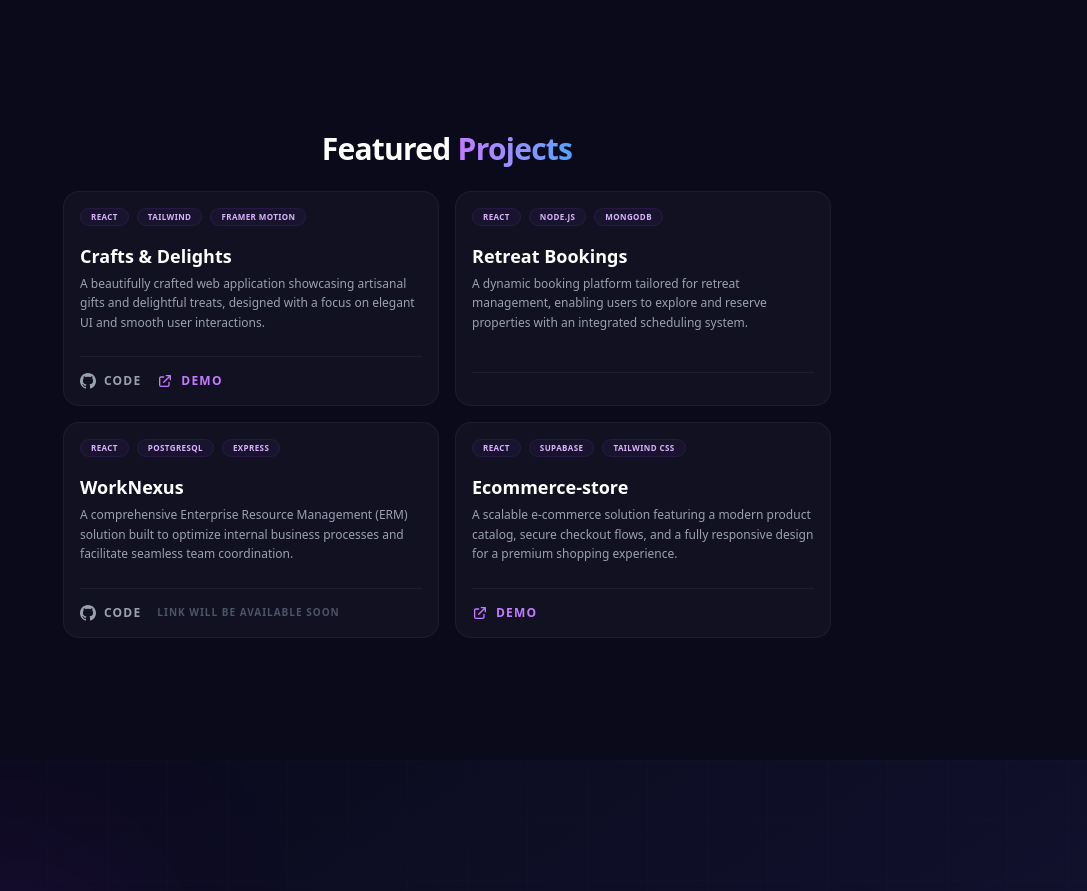
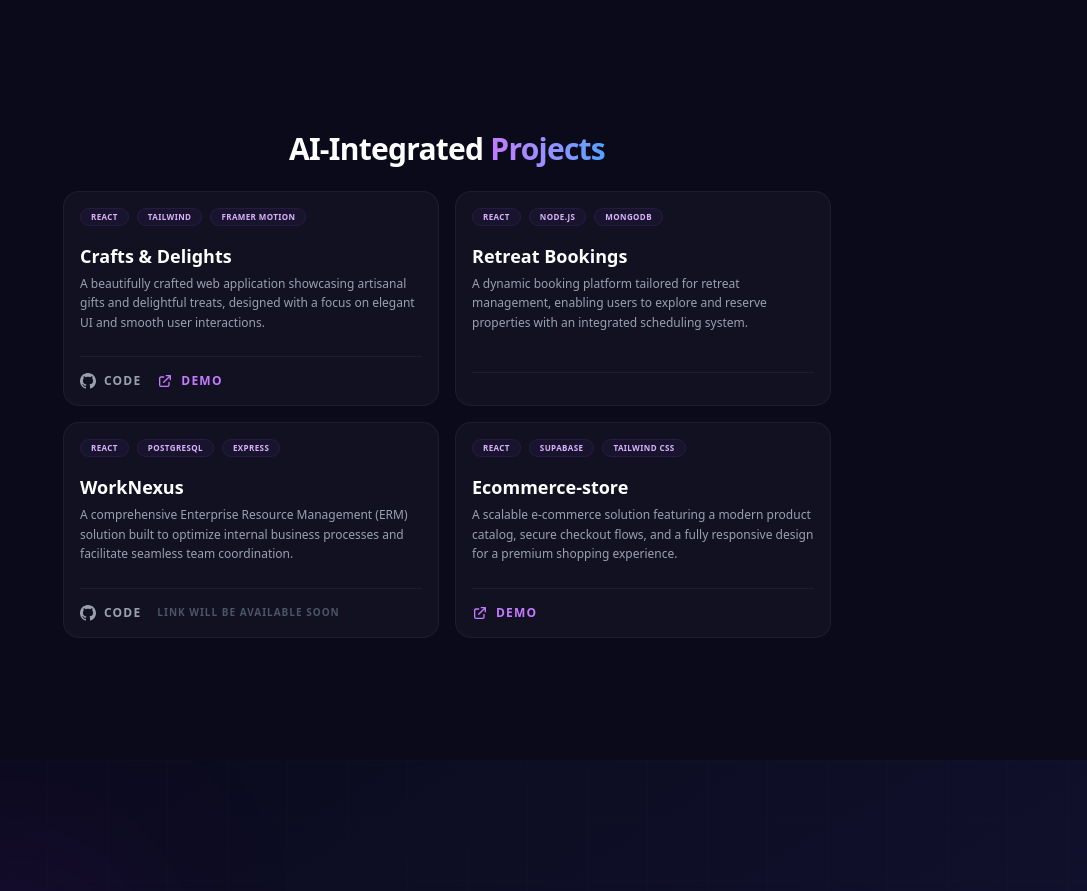
Before and after one commit to MuhammadWaqar7615/Portfolio, a React (Vite) app: page / in a window 1280 px wide. Shown: the part 840-1731 px from the top of the page, without its empty margins (193-1280 px from the left). Built offline with nearby package versions, Linux system fonts and the light colour scheme.

Commit message:
feat: updated feature projects section with new roles

```diff
--- a/src/Components/featProjects/FeatProjects.jsx
+++ b/src/Components/featProjects/FeatProjects.jsx
@@ -152,7 +152,7 @@ export default function FeaturedProj() {
         >
           <motion.div variants={childVariants} className="text-center">
             <h1 className="text-2xl font-bold tracking-tight text-white md:text-3xl">
-              Featured{" "}
+              AI-Integrated{" "}
               <span className="bg-gradient-to-r from-purple-400 to-blue-400 bg-clip-text text-transparent">
                 Projects
               </span>
```
